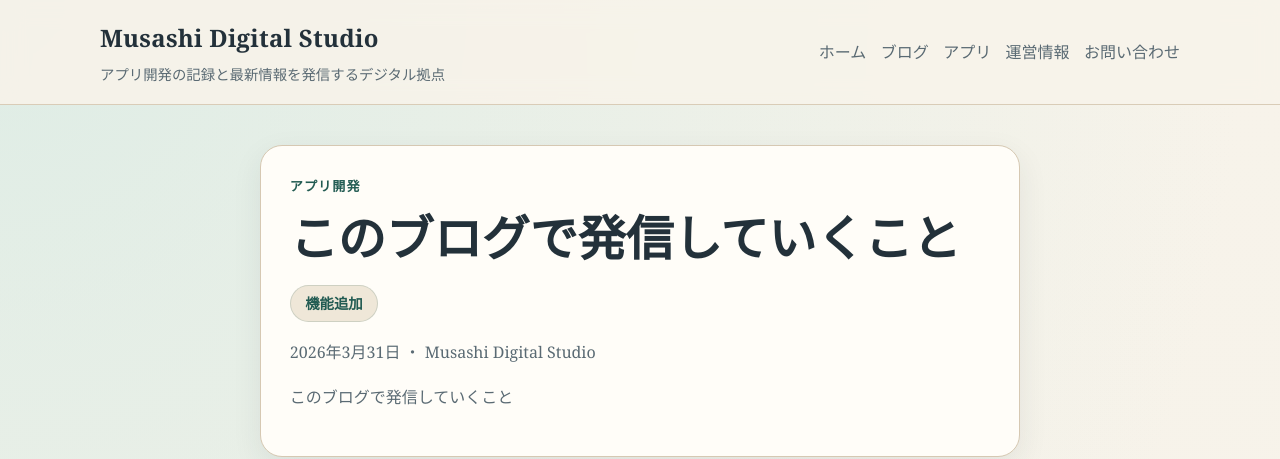
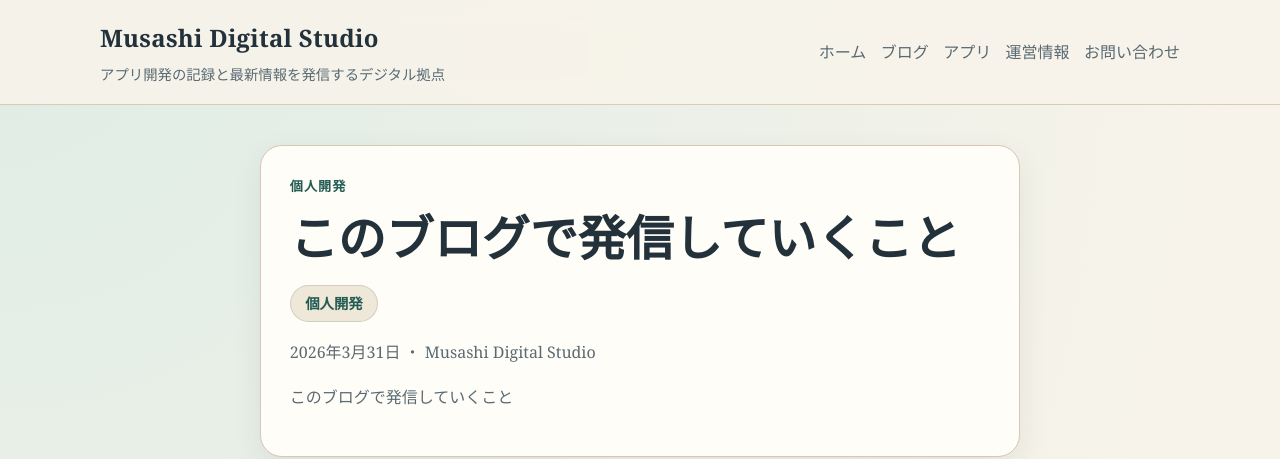
Before and after one commit to yasuhiro-toyoda/yasuhiro-toyoda.github.io, a Jekyll site: the page built from _posts/2026-04-01-このブログで発信していくこと.md, in a window 1280 px wide and 900 px high. Shown: the top 459 px of the window. Built offline with Jekyll 4.4.1, drawn with Linux system fonts in a browser that asks for light colours.

Commit message:
ブログ記事の分類を更新

```diff
--- a/_posts/2026-04-01-slug.md
+++ b/_posts/2026-04-01-このブログで発信していくこと.md
@@ -3,9 +3,9 @@ layout: post
 title: "このブログで発信していくこと"
 description: "このブログで発信していくこと"
 date: 2026-04-01 00:00:00 +0900
-category: アプリ開発
+category: 個人開発
 tags:
-  - feature
+  -   solo-dev
 excerpt: "このブログで発信していくこと"
 ---
 # このブログで発信していくこと
```
